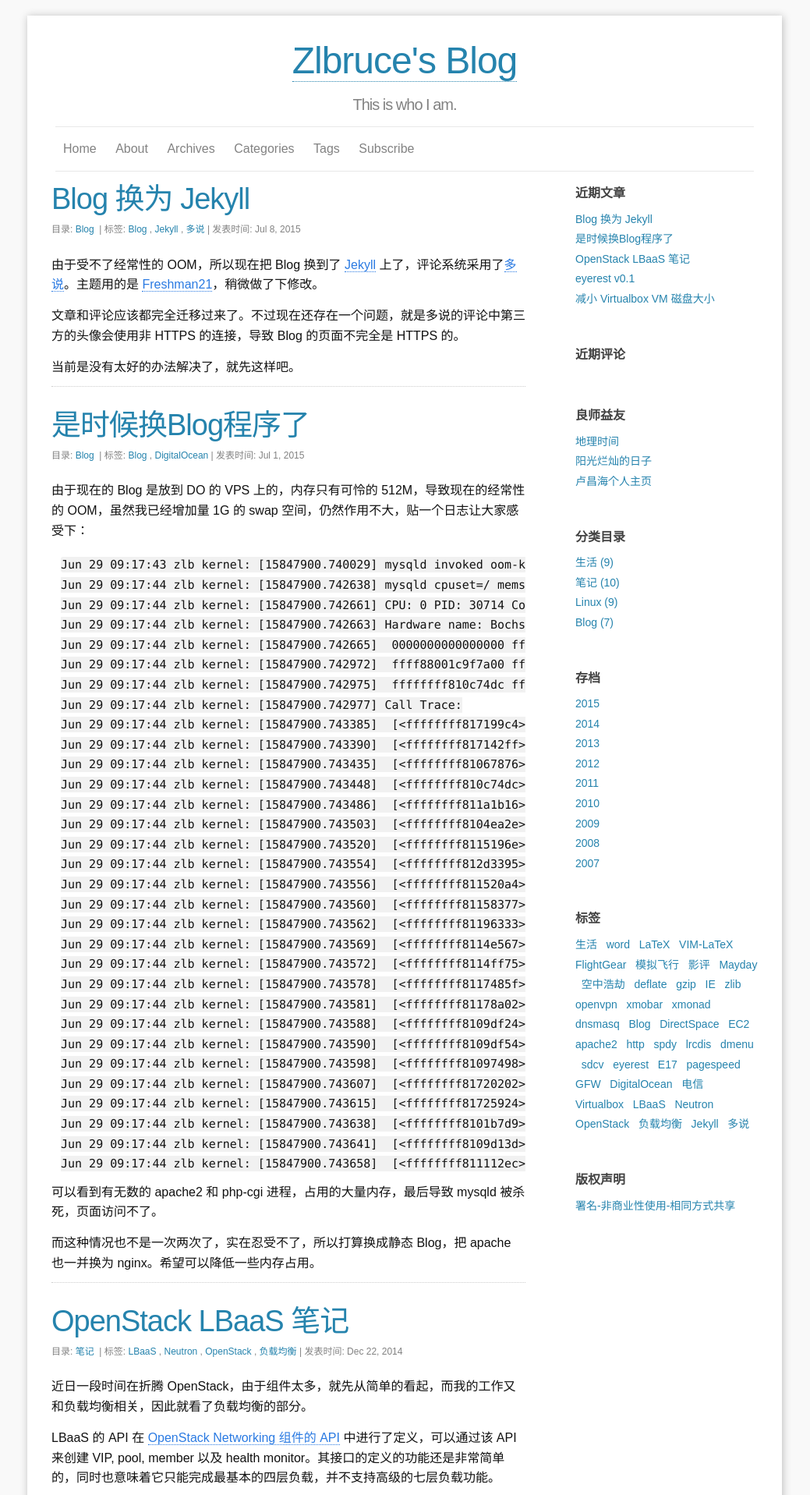
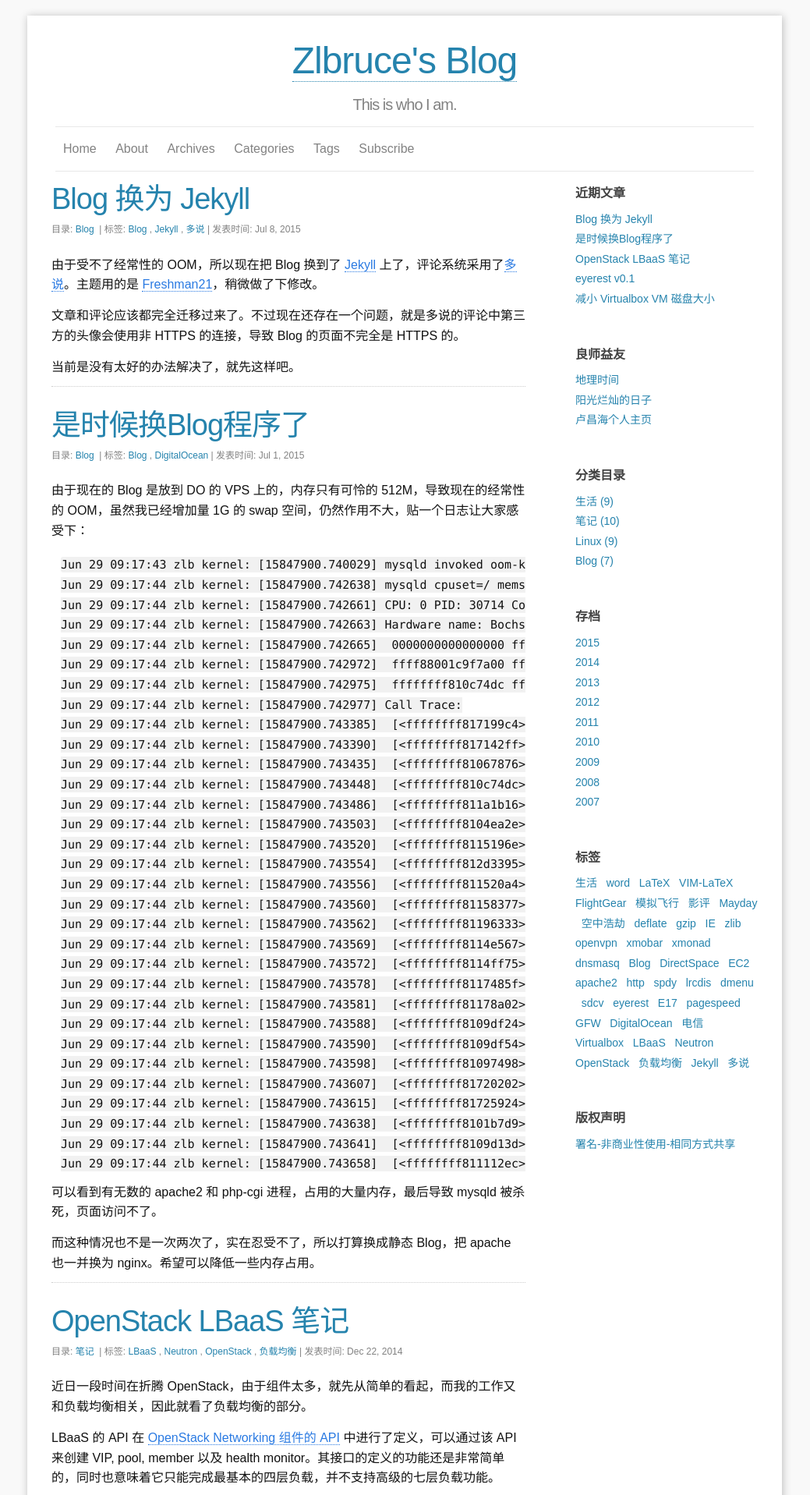
Before and after one commit to zlbruce/zlbruce.github.io, a Jekyll site: the page built from index.html, in a window 1280 px wide. Shown: the top 1917 px of the page at 78% size, without its empty margins (121-1160 px from the left). Built offline with Jekyll 4.4.1, drawn with Linux system fonts in a browser that asks for light colours; the list of posts is cut into pages by our own code.

Commit message:
去掉近期评论

```diff
--- a/_includes/sidebar.html
+++ b/_includes/sidebar.html
@@ -1,6 +1,5 @@
 <div class="col-sm-2">
 {% include Recent_Posts.html %}
-{% include Recent_Comments.html %}
 {% include Blogroll.html %}
 {% include Categories.html %}
 {% include Archives.html %}
```
